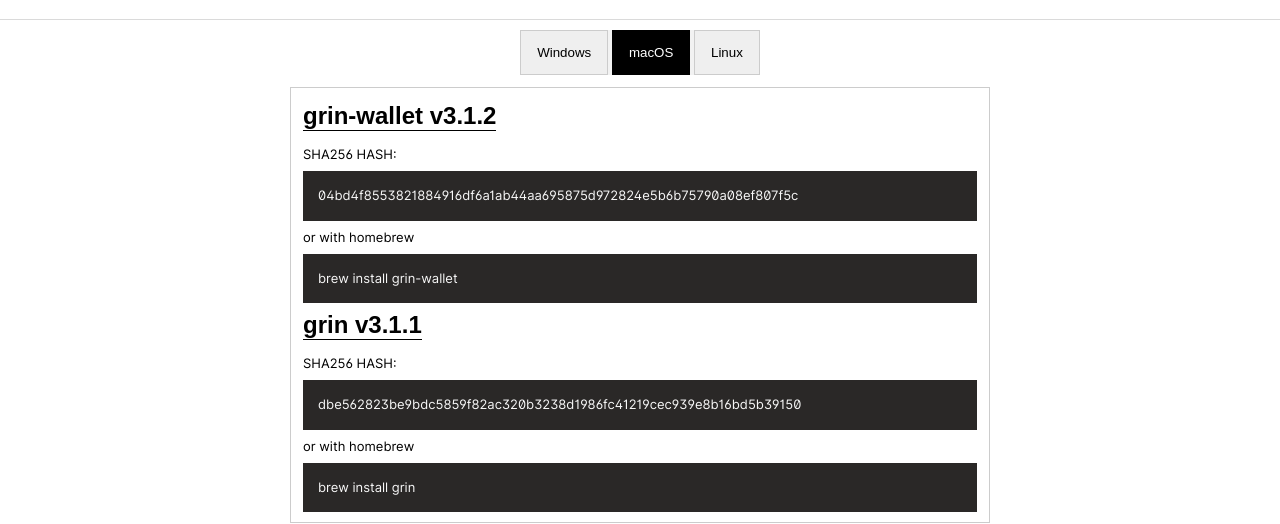
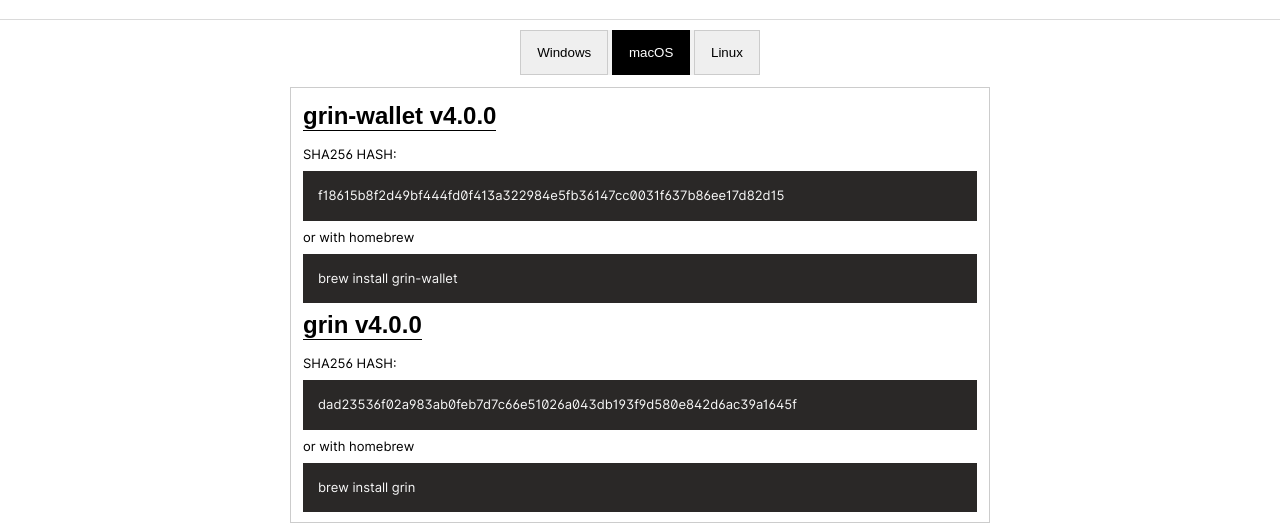
Before and after one commit to mimblewimble/site, a Jekyll site: the page built from download.html, in a window 1280 px wide and 900 px high. Shown: the part 185-709 px from the top of the window. Built offline with Jekyll 4.4.1, drawn with Linux system fonts in a browser that asks for light colours; nearby versions of some CDN libraries.

Commit message:
v4.0.0 Update

```diff
--- a/download.html
+++ b/download.html
@@ -23,37 +23,37 @@
       <!-- Tab content -->
       <div id="Windows" class="tabcontent">
         <h3><a
-            href="https://github.com/mimblewimble/grin-wallet/releases/download/v3.1.2/grin-wallet-v3.1.2-win-x64.zip">grin-wallet
-            v3.1.2</a></h3>
+            href="https://github.com/mimblewimble/grin-wallet/releases/download/v4.0.0/grin-wallet-v4.0.0-win-x64.zip">grin-wallet
+            v4.0.0</a></h3>
         <div class="codebox-heading">SHA256 HASH:</div>
         <div class="codebox">
-          19CFB2FE3AA099DE969129906455495DBBC0FC126F9D14423984CEB299F925B3
+          25108E0BF17766E3D4B83BCFF66371F712FF850F6E0E7F563E8F070575AFE8CA
         </div>
-        <h3> <a href="https://github.com/mimblewimble/grin/releases/download/v3.1.1/grin-v3.1.1-win-x64.zip">grin
-            v3.1.1</a></h3>
+        <h3> <a href="https://github.com/mimblewimble/grin/releases/download/v4.0.0/grin-v4.0.0-win-x64.zip">grin
+            v4.0.0</a></h3>
         <div class="codebox-heading">SHA256 HASH:</div>
         <div class="codebox">
-          C9D05E09A31BA20D646D7E1CE8B3F5CE575D1532124E0BD55F0B33EAB9FFF054
+          960371BB7B4A6C5A47E284B1B4546EFDD027623E362838CCAF85B2931023ABBB
         </div>
       </div>
 
       <div id="macOS" class="tabcontent">
         <h3><a
-            href="https://github.com/mimblewimble/grin-wallet/releases/download/v3.1.2/grin-wallet-v3.1.2-macos.tar.gz">grin-wallet
-            v3.1.2</a></h3>
+            href="https://github.com/mimblewimble/grin-wallet/releases/download/v4.0.0/grin-wallet-v4.0.0-macos.tar.gz">grin-wallet
+            v4.0.0</a></h3>
         <div class="codebox-heading">SHA256 HASH:</div>
         <div class="codebox">
-          04bd4f8553821884916df6a1ab44aa695875d972824e5b6b75790a08ef807f5c
+          f18615b8f2d49bf444fd0f413a322984e5fb36147cc0031f637b86ee17d82d15
         </div>
         <div class="codebox-heading">or with homebrew</div>
         <div class="codebox">
           brew install grin-wallet
         </div>
-        <h3><a href="https://github.com/mimblewimble/grin/releases/download/v3.1.1/grin-v3.1.1-macos.tar.gz">grin
-            v3.1.1</a></h3>
+        <h3><a href="https://github.com/mimblewimble/grin/releases/download/v4.0.0/grin-v4.0.0-macos.tar.gz">grin
+            v4.0.0</a></h3>
         <div class="codebox-heading">SHA256 HASH:</div>
         <div class="codebox">
-          dbe562823be9bdc5859f82ac320b3238d1986fc41219cec939e8b16bd5b39150
+          dad23536f02a983ab0feb7d7c66e51026a043db193f9d580e842d6ac39a1645f
         </div>
         <div class="codebox-heading">or with homebrew</div>
         <div class="codebox">
@@ -63,17 +63,17 @@
 
       <div id="Linux" class="tabcontent">
         <h3> <a
-            href="https://github.com/mimblewimble/grin-wallet/releases/download/v3.1.2/grin-wallet-v3.1.2-linux-amd64.tar.gz">grin-wallet
-            v3.1.2</a></h3>
+            href="https://github.com/mimblewimble/grin-wallet/releases/download/v4.0.0/grin-wallet-v4.0.0-linux-amd64.tar.gz">grin-wallet
+            v4.0.0</a></h3>
         <div class="codebox-heading">SHA256 HASH:</div>
         <div class="codebox">
-          3f980b17303ed42db14b5b8949a2767e76908cc9b47ff566c5305506f8063b69
+          5a8762a7307243d8767962d23407bd74e38127ef9bd97c1c4a79b38655a23b7f
         </div>
-        <h3> <a href="https://github.com/mimblewimble/grin/releases/download/v3.1.1/grin-v3.1.1-linux-amd64.tar.gz">grin
-            v3.1.1</a></h3>
+        <h3> <a href="https://github.com/mimblewimble/grin/releases/download/v4.0.0/grin-v4.0.0-linux-amd64.tar.gz">grin
+            v4.0.0</a></h3>
         <div class="codebox-heading">SHA256 HASH:</div>
         <div class="codebox">
-          7f0346b7ca0768989a0a11f62e56da743a72a208e99d5f3409f22112c4dd8def
+          6141123daf33370ca84245aee6346a839f2bb2c05f0e271f9e4ad563aa81b769
         </div>
 	<div class="codebox-heading">or using <a href="https://snapcraft.io/grin">snap</a> install grin and grin-wallet with one command</div>
         <div class="codebox">
--- a/index.html
+++ b/index.html
@@ -8,7 +8,7 @@
       <div>
         <span class="section-1-grin">GRiN</span>
         <span class="section-1-v">v</span>
-        <span class="section-1-version">3.1.1</span>
+        <span class="section-1-version">4.0.0</span>
       </div>
       <p class="section-1-text">Electronic transactions for all.
         Without censorship or restrictions.
```
